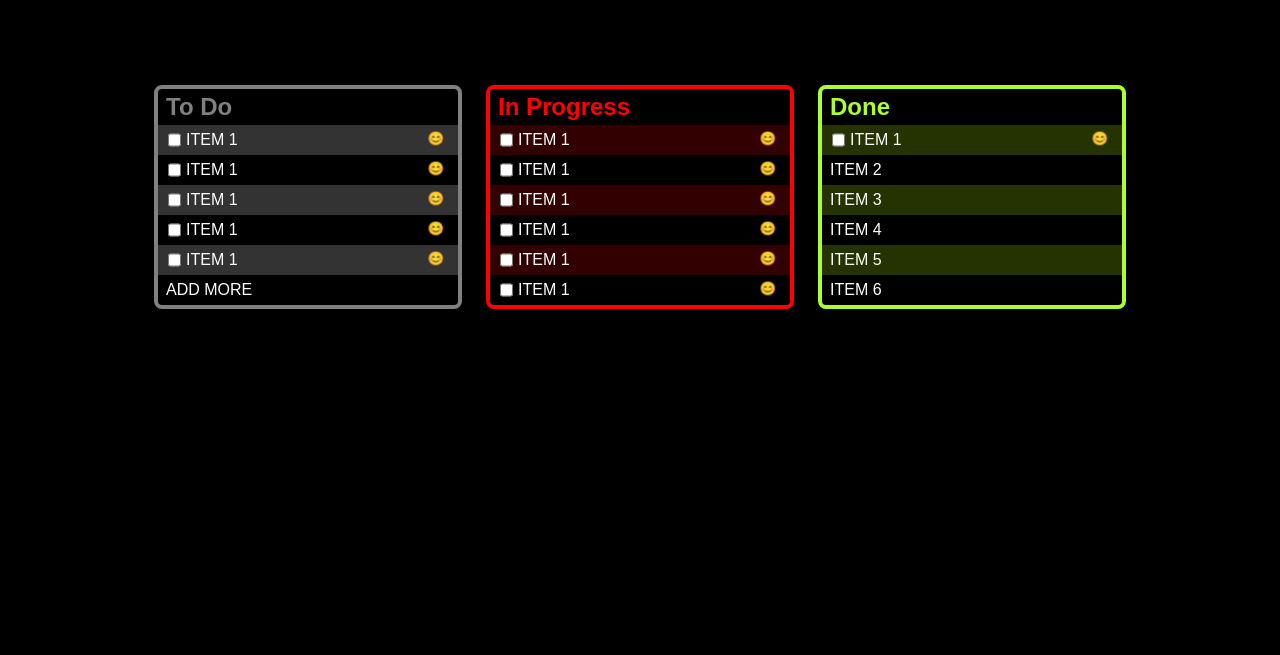
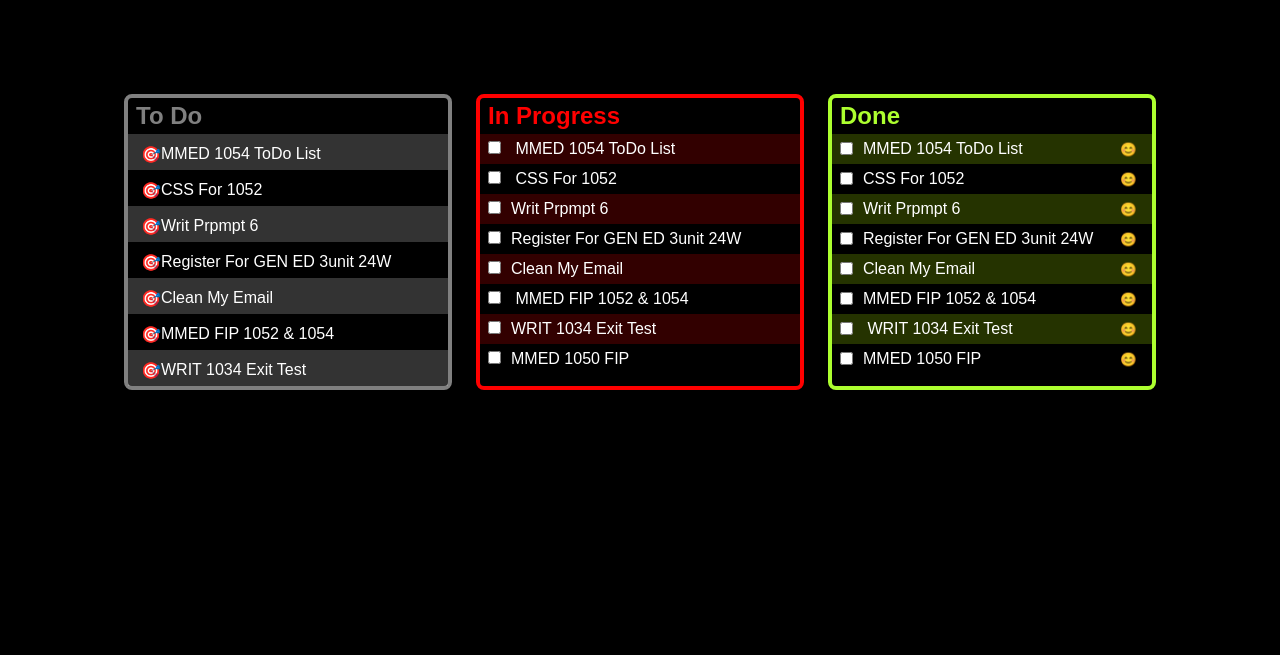
Before and after one commit to Emmanuel9494/Opadele_Emmanuel-ToDo-List, a plain HTML site: page index.html in a window 1280 px wide. Shown: the part 145-800 px from the top of the page. Drawn offline with Linux system fonts and the light colour scheme.

Commit message:
Main Update
The Main tag and its content have been styled and written well. works properly

```diff
--- a/css/main.css
+++ b/css/main.css
@@ -81,6 +81,9 @@ header nav ul li:hover {
 
 }
 
+#date-time{
+    position: fixed;
+}
 
 #realtimeclock::after {
       content: "\023F1";
@@ -97,27 +100,28 @@ header nav ul li:hover {
 
 #realtimeclock{
     color: #000000;
+    width: 120px;
     background-color: rgb(255, 255, 255);
     display: flex;
     justify-content: center;
     margin-top: -125px;
-    margin-left: 1100px;
+    margin-left: 1140px;
     content: "\023F1";
 }
 
 main{
-    margin-top: 200px;
+    margin-top: 100px;
     display: flex;
     justify-content: center;
     flex-wrap: wrap;
 }
 
 article {
-    width: 300px;
+    width: 320px;
     border: 4px solid white;
     border-radius: 8px;
     margin: 10px 12px;
-    text-align: left;
+    text-align:left;
 
 }
 
@@ -133,6 +137,7 @@ article:first-of-type {
 
 #inprogress {
     border: 4px solid red;
+
 }
 
 #inprogress h2 {
@@ -153,8 +158,8 @@ article > ul{
 
 ul li {
     padding: 6px 8px;
-    text-transform: uppercase;
 }
+
 .do li:nth-child(odd) {
     background-color: rgba(255, 255, 255, 0.2);
 }
@@ -167,28 +172,36 @@ ul li {
     background-color: rgba(187, 255, 0, 0.2);
 }
 
-.task {
+
+
+label{
+    margin-left: 5px;
+    margin-top: 5px;
     display: flex;
-
-}
-label{
-    margin-left: 20px;
 }
 
-input{
-    margin-left: -70px;
+span{
+    margin-left: 10px;
+    margin-top: 5px;
 }
 
-input[type="checkbox"]::after {
+
+#todo li label::before {
+    display:flex;
+    content: "\1F3AF";
+}
+
+
+#done input[type="checkbox"]::after {
     margin-right: 80px;
     display:flex;
-    margin-left: 260px;
+    margin-left: 280px;
     content: "\1F60A";
 }
 
-input[type="checkbox"]:checked::after{
+#done input[type="checkbox"]:checked::after{
     content: "\2705";
-    margin-left: 260px;
+    margin-left: 280px;
     width: 15px;
     height: 15px;
     border-radius: 50%;
@@ -196,19 +209,55 @@ input[type="checkbox"]:checked::after{
 
 }
 
-qinput[type="checkbox"]:checked::before{
-    content: "\1F60A";
+
+@keyframes fadeIn{
+    from{opacity: 0;}
+    to {opacity: 1;}
+}
+
+
+#inprogress input[type="checkbox"]::after {
+    margin-right: 80px;
+    display:flex;
+    margin-left: 280px;
+}
+
+#inprogress input[type="checkbox"]:checked::after{
+    content: "\231B";
+    margin-left: 280px;
     width: 15px;
     height: 15px;
     border-radius: 50%;
-    background-color: green;
-    border: 4px solid greenyellow;
-    position: absolute;
-    animation: fadeIn 0.7s;
+    animation: rotate  0.8s infinite;
 
 }
 
-@keyframes fadeIn{
+@keyframes rotate{
+    from {
+        transform: rotate(0deg);
+    }
+    to {
+        transform: rotate(306deg);
+    }
+}
+
+#inprogress input[type="checkbox"]:checked +  span {
+    color: rgb(255, 0, 0);
+    background-color: blue;
+
+    border-radius: 10%;
+    animation: select  0.8s;
+}
+
+#done input[type="checkbox"]:checked +  span {
+    color: rgb(0, 255, 34);
+    background-color: blue;
+
+    border-radius: 10%;
+    animation: select  0.8s;
+}
+
+@keyframes select{
     from{opacity: 0;}
-    to {opacity: 1px;}
+    to {opacity: 1;}
 }
--- a/index.html
+++ b/index.html
@@ -26,6 +26,7 @@
             </ul>
         </nav>
     </header>
+    <div id="date-time">
     <section id="time">
         <h2 class="hidden"> time section</h2>
         <p id="realtimeclock"></p>
@@ -35,6 +36,7 @@
         <h2 class="hidden"> Date section</h2>
         <p id="realdate"></p>
     </section>
+</div>
 
 
 
@@ -45,88 +47,110 @@
             <ul class="do">
                 <li>
                     <div class="task">
-                        <label for="mycheckbox">item 1</label>
-                        <input class="mycheckbox" type="checkbox">
-                    </div>
-                </li>
-
-                 <li>
-                    <div class="task">
-                        <label for="mycheckbox">item 1</label>
-                        <input class="mycheckbox" type="checkbox">
+                        <label>MMED 1054 ToDo List</label>
                     </div>
                 </li>
 
                 <li>
                     <div class="task">
-                        <label for="mycheckbox">item 1</label>
-                        <input class="mycheckbox" type="checkbox">
+                        <label>CSS For 1052</label>
                     </div>
                 </li>
 
                 <li>
                     <div class="task">
-                        <label for="mycheckbox">item 1</label>
-                        <input class="mycheckbox" type="checkbox">
+                        <label>Writ Prpmpt 6</label>
                     </div>
                 </li>
 
                 <li>
                     <div class="task">
-                        <label for="mycheckbox">item 1</label>
-                        <input class="mycheckbox" type="checkbox">
+                        <label>Register For GEN ED 3unit 24W</label>
                     </div>
                 </li>
 
-                <li>add more</li>
+                <li>
+                    <div class="task">
+                        <label>Clean My Email</label>
+                    </div>
+                </li>
+
+                <li>
+                    <div class="task">
+                        <label>MMED FIP 1052 &amp; 1054 </label>
+                    </div>
+                </li>
+
+                <li>
+                    <div class="task">
+                        <label>WRIT 1034 Exit Test</label>
+                    </div>
+                </li>
+
+
             </ul>
         </article>
 
         <article id="inprogress">
             <h2>In Progress</h2>
             <ul class="progress">
-
                 <li>
                     <div class="task">
-                        <label for="mycheckbox">item 1</label>
-                        <input class="mycheckbox" type="checkbox">
+
+                        <input class="mycheckbox" type="checkbox"> <span>MMED 1054 ToDo List</span>
                     </div>
                 </li>
 
                 <li>
                     <div class="task">
-                        <label for="mycheckbox">item 1</label>
-                        <input class="mycheckbox" type="checkbox">
+
+                        <input class="mycheckbox" type="checkbox"> <span>CSS For 1052</span>
                     </div>
                 </li>
 
                 <li>
                     <div class="task">
-                        <label for="mycheckbox">item 1</label>
-                        <input class="mycheckbox" type="checkbox">
+
+                        <input class="mycheckbox" type="checkbox"><span>Writ Prpmpt 6</span>
                     </div>
                 </li>
 
                 <li>
                     <div class="task">
-                        <label for="mycheckbox">item 1</label>
-                        <input class="mycheckbox" type="checkbox">
+
+                        <input class="mycheckbox" type="checkbox"><span>Register For GEN ED 3unit 24W</span>
                     </div>
                 </li>
 
                 <li>
                     <div class="task">
-                        <label for="mycheckbox">item 1</label>
-                        <input class="mycheckbox" type="checkbox">
+
+                        <input class="mycheckbox" type="checkbox"><span>Clean My Email</span>
                     </div>
                 </li>
 
                 <li>
                     <div class="task">
-                        <label for="mycheckbox">item 1</label>
-                        <input class="mycheckbox" type="checkbox">
+
+                        <input class="mycheckbox" type="checkbox"> <span>MMED FIP 1052 &amp; 1054 </span>
                     </div>
                 </li>
+
+                <li>
+                    <div class="task">
+
+                        <input class="mycheckbox" type="checkbox"><span>WRIT 1034 Exit Test</span>
+                    </div>
+                </li>
+
+                <li>
+                    <div class="task">
+
+                        <input class="mycheckbox" type="checkbox"><span>MMED 1050 FIP</span>
+                    </div>
+                </li>
+
+
             </ul>
 
         </article>
@@ -135,19 +159,62 @@
             <h2>Done</h2>
 
             <ul class="fin">
+                <li>
+                    <div class="task">
+
+                        <input class="mycheckbox" type="checkbox"><span>MMED 1054 ToDo List</span>
+                    </div>
+                </li>
 
                 <li>
                     <div class="task">
-                        <label for="mycheckbox">item 1</label>
-                        <input  type="checkbox">
+
+                        <input class="mycheckbox" type="checkbox"><span>CSS For 1052</span>
                     </div>
                 </li>
 
-                <li>item 2</li>
-                <li>item 3</li>
-                <li>item 4</li>
-                <li>item 5</li>
-                <li>item 6</li>
+                <li>
+                    <div class="task">
+
+                        <input class="mycheckbox" type="checkbox"><span>Writ Prpmpt 6</span>
+                    </div>
+                </li>
+
+                <li>
+                    <div class="task">
+
+                        <input class="mycheckbox" type="checkbox"><span>Register For GEN ED 3unit 24W</span>
+                    </div>
+                </li>
+
+                <li>
+                    <div class="task">
+
+                        <input class="mycheckbox" type="checkbox"><span>Clean My Email</span>
+                    </div>
+                </li>
+
+                <li>
+                    <div class="task">
+
+                        <input class="mycheckbox" type="checkbox"><span>MMED FIP 1052 &amp; 1054 </span>
+                    </div>
+                </li>
+
+                <li>
+                    <div class="task">
+                       <input class="mycheckbox" type="checkbox"> <span>WRIT 1034 Exit Test</span>
+                    </div>
+                </li>
+
+                <li>
+                    <div class="task">
+
+                        <input class="mycheckbox" type="checkbox"><span>MMED 1050 FIP</span>
+                    </div>
+                </li>
+
+
             </ul>
 
         </article>
```
